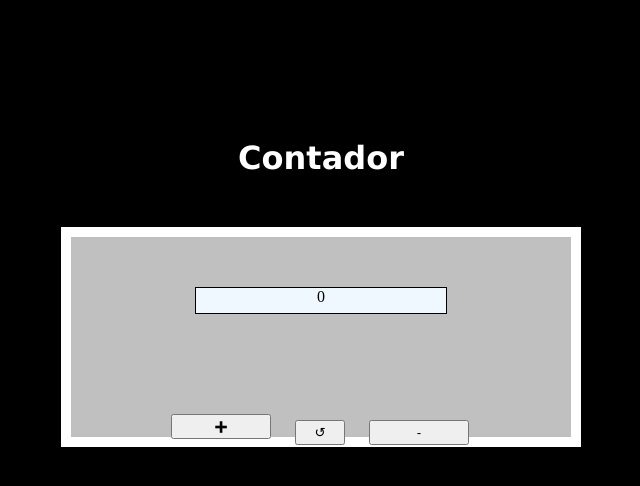
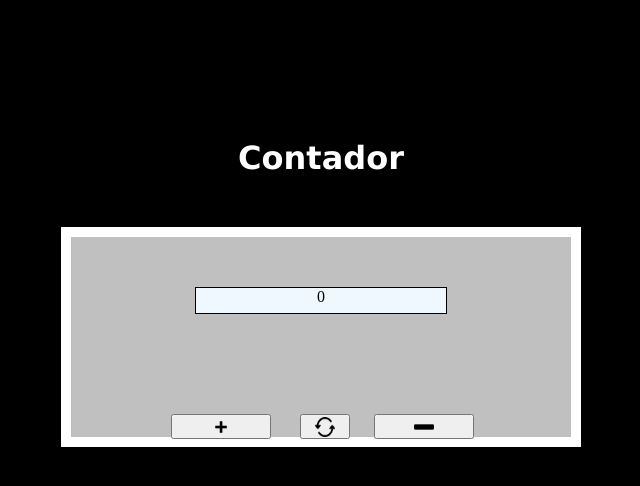
Before and after one commit to Jose-santoss/Contador, a plain HTML site: page index.html in a window 1280 px wide. Shown: the whole page, without its empty margins (319-959 px from the left). Drawn offline with Linux system fonts and the light colour scheme.

Commit message:
botão zerar foi estilizado

```diff
--- a/index.html
+++ b/index.html
@@ -13,9 +13,9 @@
   <div id= "container">
       <div id= "number">0</div>
       <div id= "botões">
-          <button id= "increment"><img id= "img" src="sinalmais.png" alt=""></button>
-          <button id= "zerar">&#8634</button>
-          <button id= "decrement">-</button>
+          <button id= "increment"><img id= "mais" src="sinalmais.png" alt=""></button>
+          <button id= "zerar"><img id= "resetar" src="zerar.png" alt=""></button>
+          <button id= "decrement"><img id= "menos" src="sinalmenos.png" alt=""></button>
 
 </div>
       <div>
--- a/style.css
+++ b/style.css
@@ -54,13 +54,23 @@ h1{
 #zerar{
     height: 25px;
     width: 50px;
-    margin-top: 50px;
-    margin-left: 20px;
+    margin-top: 0px;
+    margin-left: 25px;
     text-align: center;
 }
 
-#img{
+#mais{
     width: 20px;
     height: 20px;
 
 }
+
+#menos{
+    width: 20px;
+    height: 20px;
+}
+
+#resetar{
+    width: 20px;
+    height: 20px;
+}
```
Also changed, not shown: sinalmenos.png (added), zerar.png (added), 1 other file.
